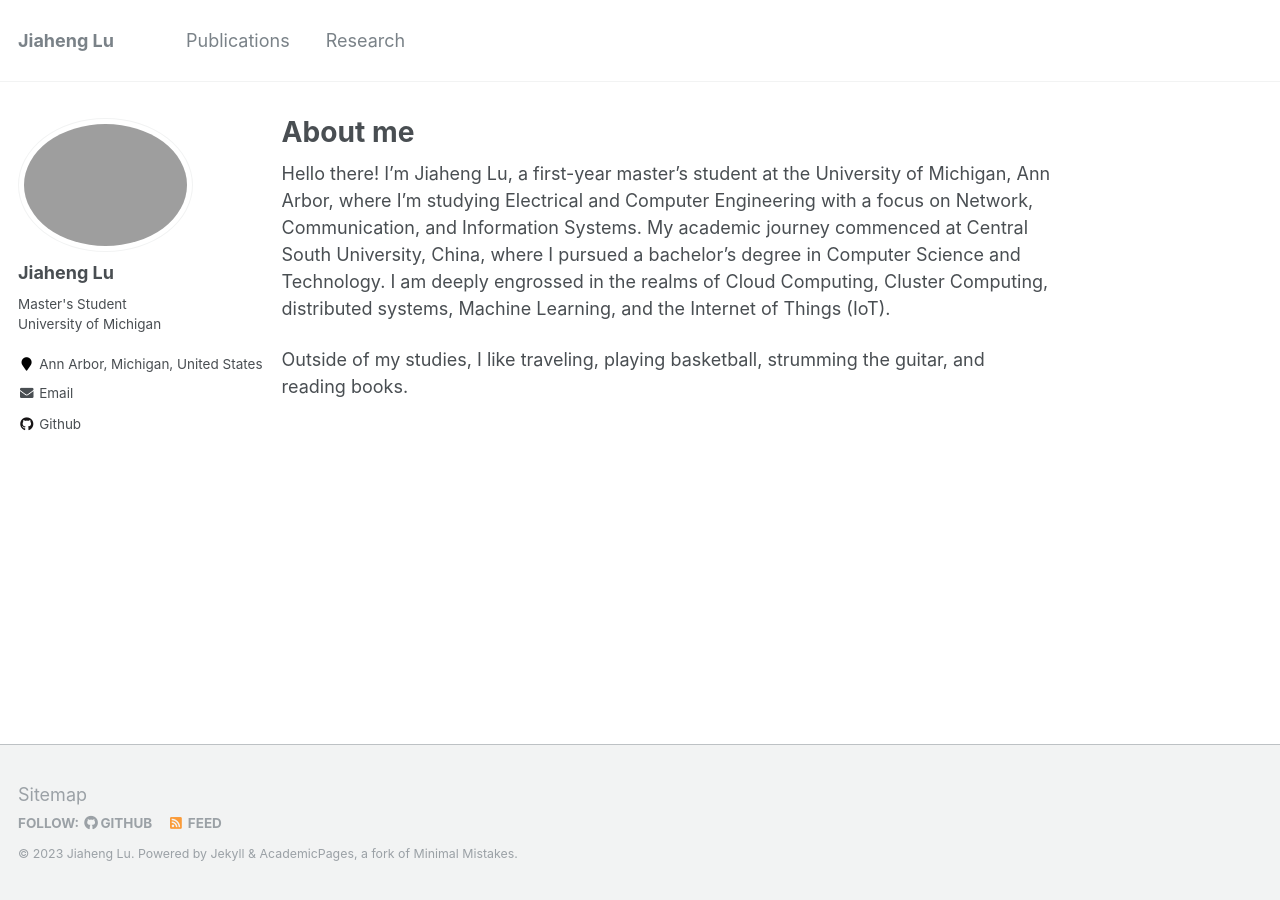
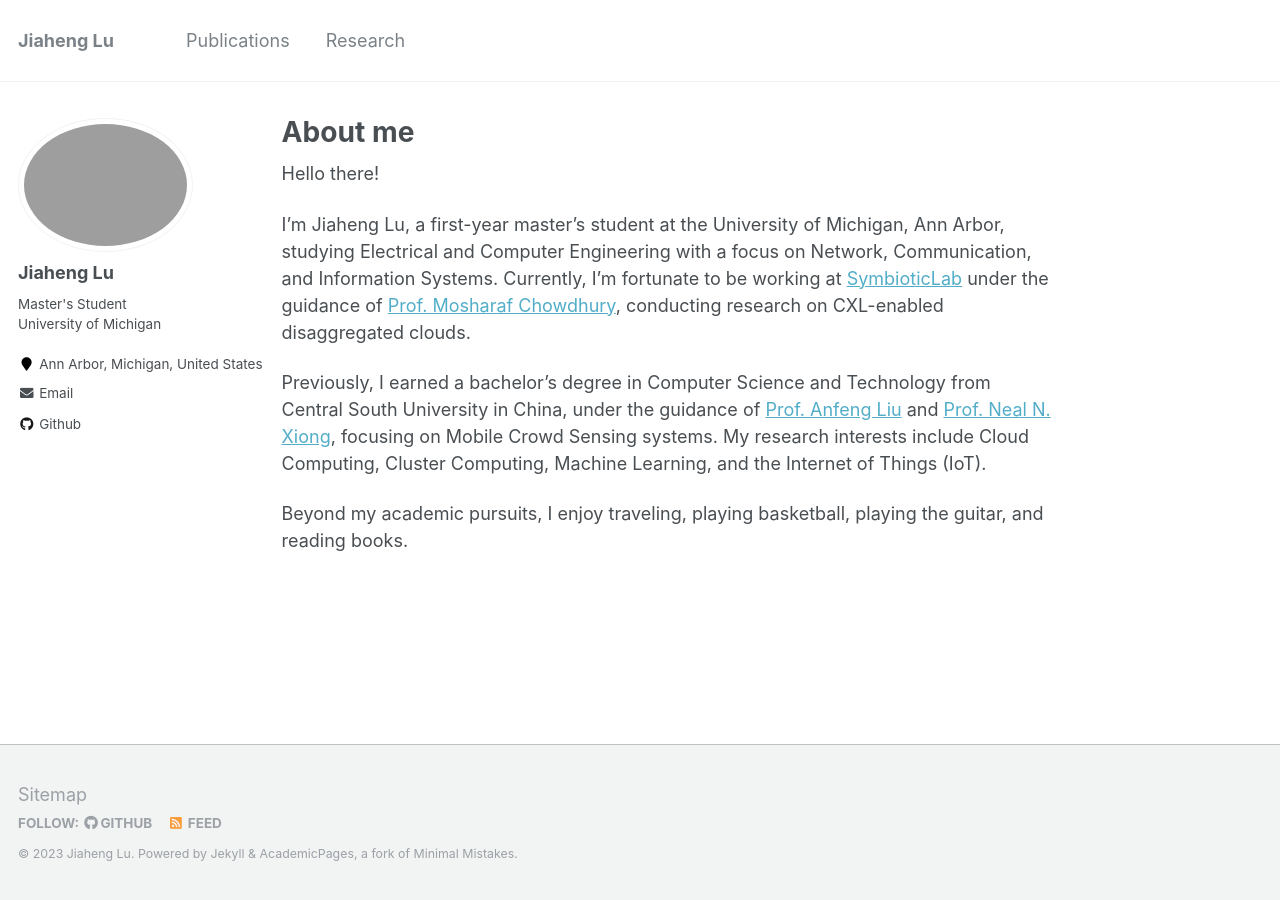
Before and after one commit to JhengLu/JhengLu.github.io, a Jekyll site: the page built from _pages/about.md, in a window 1280 px wide. Built offline with Jekyll 4.4.1, drawn with Linux system fonts in a browser that asks for light colours.

Commit message:
Update about.md

```diff
--- a/_pages/about.md
+++ b/_pages/about.md
@@ -7,5 +7,11 @@ redirect_from:
   - /about/
   - /about.html
 ---
-Hello there! I'm Jiaheng Lu, a first-year master's student at the University of Michigan, Ann Arbor, where I'm studying Electrical and Computer Engineering with a focus on Network, Communication, and Information Systems. My academic journey commenced at Central South University, China, where I pursued a bachelor's degree in Computer Science and Technology. I am deeply engrossed in the realms of Cloud Computing, Cluster Computing, distributed systems, Machine Learning, and the Internet of Things (IoT).
-<p>Outside of my studies, I like traveling, playing basketball, strumming the guitar, and reading books.
+
+Hello there!
+
+I'm Jiaheng Lu, a first-year master's student at the University of Michigan, Ann Arbor, studying Electrical and Computer Engineering with a focus on Network, Communication, and Information Systems. Currently, I'm fortunate to be working at [SymbioticLab](https://symbioticlab.org/) under the guidance of [Prof. Mosharaf Chowdhury](https://www.mosharaf.com/), conducting research on CXL-enabled disaggregated clouds.
+
+Previously, I earned a bachelor's degree in Computer Science and Technology from Central South University in China, under the guidance of [Prof. Anfeng Liu](https://faculty.csu.edu.cn/liuanfeng/en/index.htm) and [Prof. Neal N. Xiong](https://srinfo.sulross.edu/fs/1448), focusing on Mobile Crowd Sensing systems. My research interests include Cloud Computing, Cluster Computing, Machine Learning, and the Internet of Things (IoT).
+
+Beyond my academic pursuits, I enjoy traveling, playing basketball, playing the guitar, and reading books.
```
